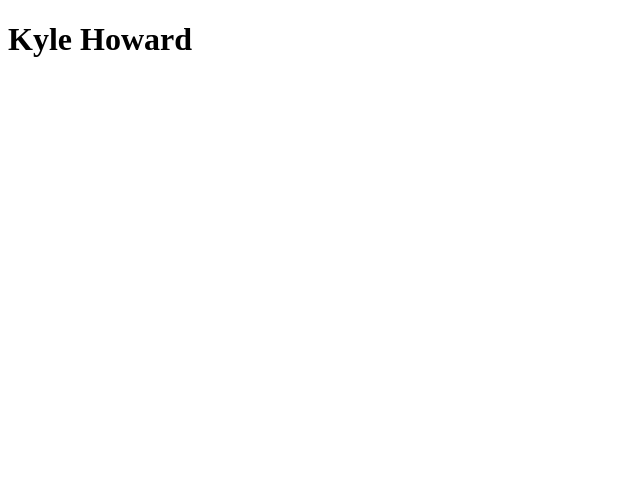
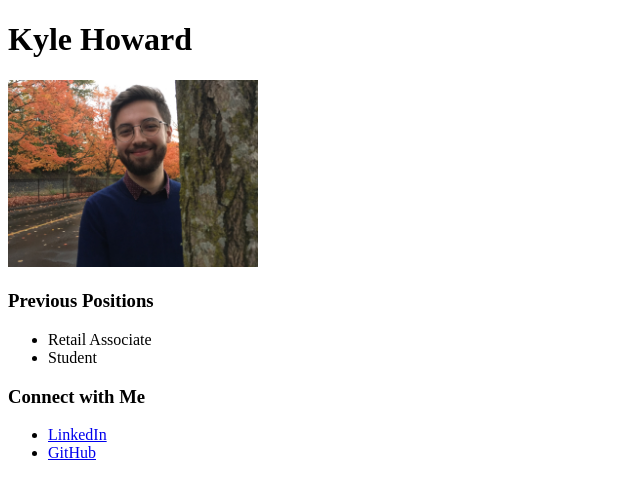
Before and after one commit to Howakyl/github-practice, a plain HTML site: page resume_page/index.html in a window 1280 px wide. Shown: the whole page, without its empty margins (0-640 px from the left). Drawn offline with Linux system fonts and the light colour scheme.

Commit message:
Added initial content for resume site

```diff
--- a/resume_page/index.html
+++ b/resume_page/index.html
@@ -3,9 +3,21 @@
 <head>
     <meta charset="UTF-8">
     <meta name="viewport" content="width=device-width, initial-scale=1.0">
-    <title>Document</title>
+    <link rel="stylesheet" href="./resources/style.css">
+    <title>github-lab</title>
 </head>
 <body>
     <h1>Kyle Howard</h1>
+    <img src="./resources/IMG_1330.jpg">
+    <h3>Previous Positions</h3>
+    <ul>
+        <li>Retail Associate</li>
+        <li>Student</li>
+    </ul>
+    <h3>Connect with Me</h3>
+    <ul>
+        <li><a href="https://www.linkedin.com/in/kyle-b-howard/">LinkedIn</a></li>
+        <li><a href="https://github.com/Howakyl">GitHub</a></li>
+    </ul>
 </body>
 </html>
--- /dev/null
+++ b/resume_page/resources/style.css
@@ -0,0 +1,3 @@
+img {
+    max-width: 250px;
+}
```
Also changed, not shown: resume_page/resources/IMG_1330.jpg (added), resume_page/style.css (deleted), 1 other file.
